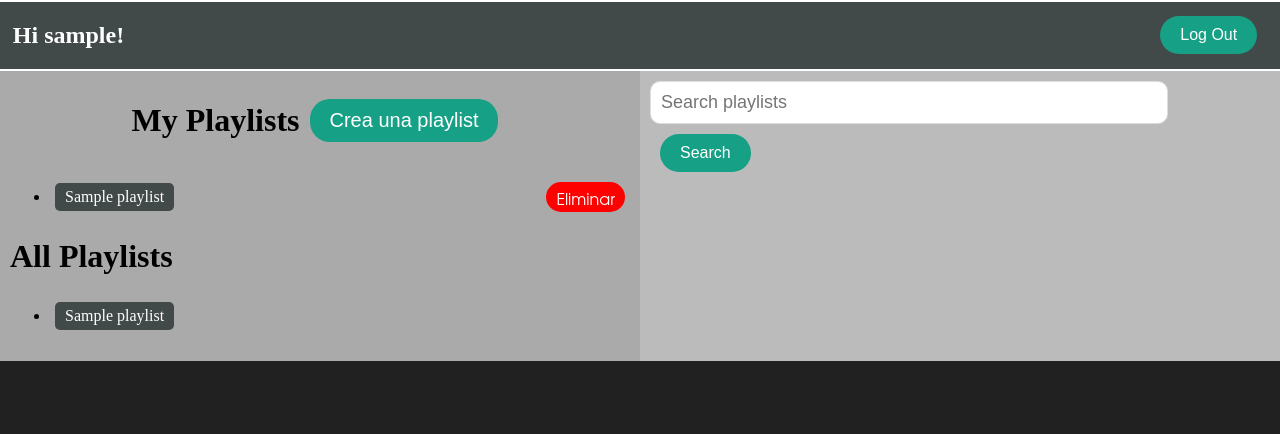
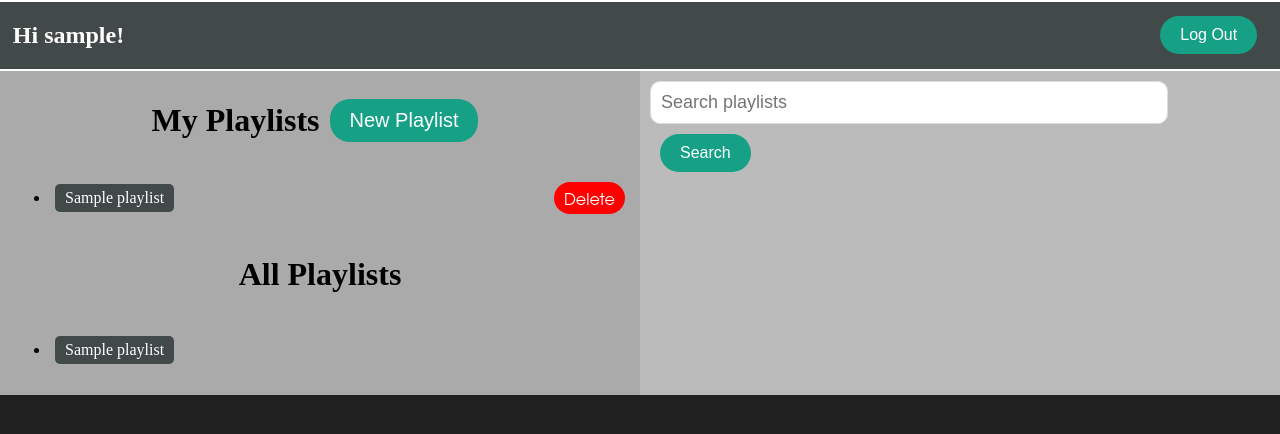
Before and after one commit to lau-marti/WebProject, a Django app: page /musicterritory/ in a window 1280 px wide. Shown: the part 96-530 px from the top of the page. Run offline with Django 5.2, Linux system fonts and the light colour scheme; a user stored in the database is signed in; tables that the repository leaves empty hold one stand-in row (values such as "Sample post").

Commit message:
Search songs HTML 2.11

```diff
--- a/static/css/styles.css
+++ b/static/css/styles.css
@@ -160,6 +160,7 @@ body {
     height: 2px;
     background-color: white;
 }
+
 .return-home-link {
     font-size: smaller; /* Esto hará que el texto sea más pequeño */
     text-decoration: underline; /* Elimina el subrayado */
--- a/static/javascript/searchFiveSongs.js
+++ b/static/javascript/searchFiveSongs.js
@@ -77,43 +77,24 @@ function displayResults(items, artistasInfo) {
     // Recorrer las pistas y mostrar la información
     items.forEach(function(item, index) {
         const resultDiv = $('<div>');
-        resultDiv.css({
-            display: 'flex',
-            flexDirection: 'column',
-            alignItems: 'center',
-            justifyContent: 'center'
-        });
         resultDiv.html(`
-            <!--
-                <h1>Canción ${index + 1}:</h1>
-                <p>Nombre: ${item.name}</p>
-                <p>Duración: ${msToTime(item.duration_ms)}</p>
-                <p>Artista(s): ${item.artists.map((artist, artistIndex) => artist.name + " (" + artistasInfo[index * item.artists.length + artistIndex].genres.join(", ") + ")").join(", ")}</p>
-                <p>Álbum: ${item.album.name}</p>
-                <p>URL del álbum: <a href="${item.album.external_urls.spotify}" target="_blank">${item.album.external_urls.spotify}</a></p>
-                <img src="${item.album.images[0].url}" alt="Imagen del álbum">
-                <button class="genericButton" onclick="agregarCancion('${item.name}', '${item.artists[0].name}', '${item.album.name}', '${item.album.images[0].url}', '${msToTime(item.duration_ms)}', '${item.external_urls.spotify}')">Add</button>
-                <hr>
-            -->
             <div class="row">
                 <div class="column" style="background-color:#424949">
-                    <img style="height: 220px; width: 220px; float: right;" src="${item.album.images[0].url}" alt="Imagen del álbum">
+                    <img style="height: 220px; width: 220px; float: right;" src="${item.album.images[0].url}" alt="Album Image">
                 </div>
                 <div class="column" style="background-color:#424949" >
                     <h1 style="text-align: left; color: white">${item.name}</h1>
                     <p><strong>Artists:</strong>
-                        ${item.artists.map((artist, artistIndex) => artist.name )}
+                        ${item.artists.map((artist) => artist.name)}
                     </p>
-                    <p><strong>Album:</strong> {{ song.album }}</p>
-                    <p><strong>Duration:</strong> {{ song.duration }}</p>
-                    <p><strong>URL:</strong> <a style="color: #4ac1f7" href="{{ song.url_cancion }}">{{ song.url_cancion }}</a></p>
+                    <p><strong>Album:</strong> ${item.album.name}</p>
+                    <p><strong>Duration:</strong> ${msToTime(item.duration_ms)}</p>
+                    <p><strong>URL:</strong> <a style="color: #4ac1f7" href="${item.album.external_urls.spotify}" target="_blank">${item.album.external_urls.spotify}</a></p>
+                    <button class="genericButton" onclick="agregarCancion('${item.name}', '${item.artists[0].name}',
+                        '${item.album.name}', '${item.album.images[0].url}', '${msToTime(item.duration_ms)}',
+                        '${item.external_urls.spotify}')">Add</button>
                 </div>
             </div>
-            <button class="genericButton" onclick="agregarCancion('${item.name}', '${item.artists[0].name}',
-                        '${item.album.name}', '${item.album.images[0].url}', '${msToTime(item.duration_ms)}',
-                        '${item.external_urls.spotify}')">Add</button>
-
-
         `);
         searchResults.append(resultDiv);
     });
--- a/static/javascript/searchPlaylists.js
+++ b/static/javascript/searchPlaylists.js
@@ -16,7 +16,7 @@ function buscarPlaylist(event) {
 
             if (response.playlists.length === 0) {
 
-                resultsDiv.textContent = 'No existen playlists con ese nombre. Porfavor intentalo de nuevo';
+                resultsDiv.textContent = 'There are no playlists with that name. Please try again';
             } else {
                 response.playlists.forEach(function(playlist) {
 
--- a/templates/home.html
+++ b/templates/home.html
@@ -21,7 +21,7 @@
             <div style="display: flex; justify-content: center; align-items: center">
                 <h1>My Playlists</h1>
                 {% if user.is_authenticated %}
-                    <button class="genericButton large-button" type="submit">Crea una playlist</button>
+                    <button class="genericButton large-button" type="submit">New Playlist</button>
                 {% endif %}
             </div>
         </form>
@@ -32,7 +32,7 @@
                         <div style="display: flex; justify-content: space-between;align-items: center">
                             <a  class="playlistButton myplaylists" href="{% url 'web:playlist_detail' playlist.id %}">{{ playlist.name }}</a>
                             {% if playlist.user == user %}
-                            <a class="deleteButton" style="height: 10px" href="{% url 'web:playlist_delete' playlist.id %}">Eliminar</a>
+                            <a class="deleteButton" style="height: 12px" href="{% url 'web:playlist_delete' playlist.id %}">Delete</a>
                             {% endif %}
                         </div>
                     </li>
@@ -43,7 +43,9 @@
                 <li>Sorry, you have to log in.</li>
             {% endif %}
         </ul>
-        <h1>All Playlists</h1>
+        <div style="display: flex; justify-content: center; align-items: center">
+            <h1>All Playlists</h1>
+        </div>
         <ul>
             {% for playlist in all_playlists %}
                 <li><a  class="playlistButton allplaylists" href="{% url 'web:playlist_detail' playlist.id %}">{{ playlist.name }}</a></li>
```
Also changed, not shown: templates/add_song.html (+6 -4 lines), templates/playlist_detail.html (+5 -5 lines).
